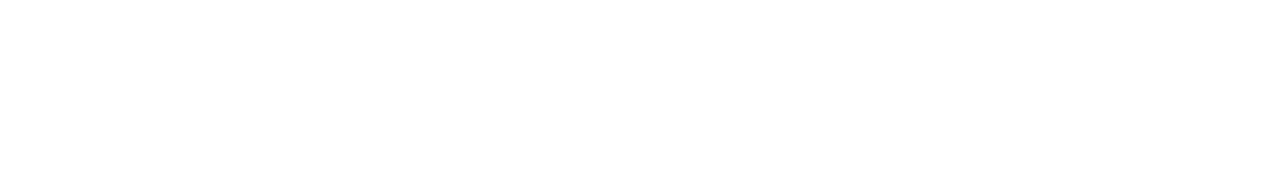
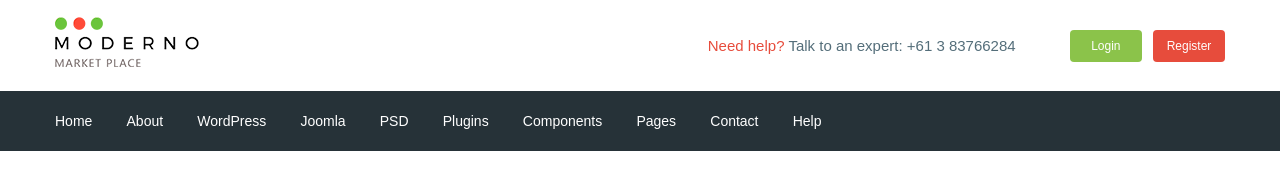
Before and after one commit to KettarKat/moderno, a website: page app/index.html in a window 1280 px wide. Drawn offline with nearby package versions, Linux system fonts and the light colour scheme; files that its build step writes are made by us from their sources.

Commit message:
added header

```diff
--- a/app/index.html
+++ b/app/index.html
@@ -1,16 +1,104 @@
 <!DOCTYPE html>
 <html lang="en">
+
 <head>
   <meta charset="UTF-8">
   <meta name="viewport" content="width=device-width, initial-scale=1.0">
   <title>Document</title>
+  <link href="https://fonts.googleapis.com/css2?family=Roboto:wght@500;700&display=swap" rel="stylesheet">
   <link rel="stylesheet" href="css/libs.min.css">
   <link rel="stylesheet" href="css/style.min.css">
 </head>
+
 <body>
+  <header class="header">
+    <div class="header__top">
+      <div class="container">
+        <div class="header__top-inner">
+          <div class="header__logo">
+            <a href="#">
+              <img src="images/logo.png" alt="">
+            </a>
+          </div>
+          <div class="header__text">
+            <a href="#">
+              <span>Need help?</span>
+            </a>
+            Talk to an expert:
+            <a class="header__phone" href="tel:61383766284">+61 3 83766284</a>
+          </div>
+          <div class="header__box">
+            <a class="basket" href="#"></a>
+            <a class="header__btn header__btn-login" href="#">Login</a>
+            <a class="header__btn header__btn-register" href="#">Register</a>
+          </div>
+        </div>
+      </div>
+    </div>
 
+    <div class="header__menu">
+      <div class="container">
+        <nav class="menu">
+          <ul class="menu__list">
+            <li>
+              <a href="#">
+                Home
+            </a>
+            </li>
+            <li>
+              <a href="#">
+                About
+            </a>
+            </li>
+            <li>
+              <a href="#">
+                WordPress
+            </a>
+            </li>
+            <li>
+              <a href="#">
+                Joomla
+            </a>
+            </li>
+            <li>
+              <a href="#">
+                PSD
+            </a>
+            </li>
+            <li>
+              <a href="#">
+                Plugins
+            </a>
+            </li>
+            <li>
+              <a href="#">
+                Components
+            </a>
+            </li>
+            <li>
+              <a href="#">
+                Pages
+            </a>
+            </li>
+            <li>
+              <a href="#">
+                Contact
+            </a>
+            </li>
+            <li>
+              <a href="#">
+                Help
+            </a>
+            </li>
+          </ul>
+        </nav>
+      </div>
+    </div>
+
+  </header>
   <script src="https://ajax.googleapis.com/ajax/libs/jquery/3.5.1/jquery.min.js"></script>
   <script src="js/libs.min.js"></script>
   <script src="js/main.min.js"></script>
 </body>
+
 </html>
--- /dev/null
+++ b/app/scss/_fonts.scss
@@ -0,0 +1,7 @@
+@font-face {
+  font-family: 'Roboto-Regular', sans-serif;
+  src: url('../fonts/Roboto-Regular.woff2') format('woff2'),
+        url('../fonts/Roboto-Regular.woff ') format('woff');
+  font-weight: 400;
+  font-display: swap;
+}
--- /dev/null
+++ b/app/scss/_global.scss
@@ -0,0 +1,31 @@
+html {
+  box-sizing: border-box;
+}
+*,
+*::before,
+*::after {
+box-sizing: inherit;
+}
+a {
+  display: inline-block;
+  text-decoration: none;
+  color: $text;
+}
+ul,
+li {
+  margin: 0;
+  padding: 0;
+  list-style: none;
+}
+body {
+  font-family: 'Roboto-Regular', sans-serif;
+  font-size: 15px;
+  font-weight: 400;
+  line-height: 24px;
+  color: $text;
+}
+.container {
+  max-width: 1200px;
+  margin: 0 auto;
+  padding: 0 15px;
+}
--- /dev/null
+++ b/app/scss/_vars.scss
@@ -0,0 +1,4 @@
+$green:#8bc34a;
+$red: #e74c3c;
+$text: #546e7a;
+$bg: #263238;
--- a/app/scss/style.scss
+++ b/app/scss/style.scss
@@ -0,0 +1,52 @@
+@import 'vars';
+@import 'global';
+@import 'fonts';
+
+.header__top-inner {
+  display: flex;
+  justify-content: space-between;
+  align-items: center;
+  height: 91px;
+}
+.header__text {
+  margin-left: auto;
+  margin-right: 50px;
+  span {
+    color: $red;
+  }
+}
+.header__btn {
+  padding: 4px;
+  width: 72px;
+  border-radius: 4px;
+  text-align: center;
+  color: #ffffff;
+  font-size: 12px;
+}
+.header__btn-login {
+background-color:$green;
+}
+.header__btn-register {
+  background-color:$red;
+  margin-left: 7px;
+}
+.header__menu {
+  background-color: $bg;
+}
+.menu {
+  display: flex;
+  align-items: center;
+  height: 60px;
+}
+.menu__list {
+  li {
+    display: inline-block;
+    & + li {
+      margin-left: 30px;
+    }
+  }
+  a {
+    font-size: 14px;
+    color: #fff;
+  }
+}
--- a/gulpfile.js
+++ b/gulpfile.js
@@ -9,8 +9,8 @@ let gulp = require('gulp'),
 
 
 gulp.task('sass', function (){
-  return gulp.src('app/scss/style.scss')
-    .pipe(sass({outputStyle: 'compressed'}))
+  return gulp.src('app/scss/**/*.scss')
+    .pipe(sass({outputStyle: 'expanded'}))
     .pipe(rename({suffix: '.min'}))
     .pipe(autoprefixer({
       overrideBrowserslist: ['last 8 versions']
@@ -59,7 +59,7 @@ gulp.task('browser-sync', function() {
 });
 
 gulp.task('watch', function () {
-  gulp.watch('app/scss/style.scss', gulp.parallel('sass'))
+  gulp.watch('app/scss/**/*.scss', gulp.parallel('sass'))
   gulp.watch('app/*.html', gulp.parallel('html'))
   gulp.watch('app/js/*.js', gulp.parallel('js'))
 });
```
Also changed, not shown: app/fonts/Roboto-Regular.woff (added), app/fonts/Roboto-Regular.woff2 (added), app/images/logo.png (added).
